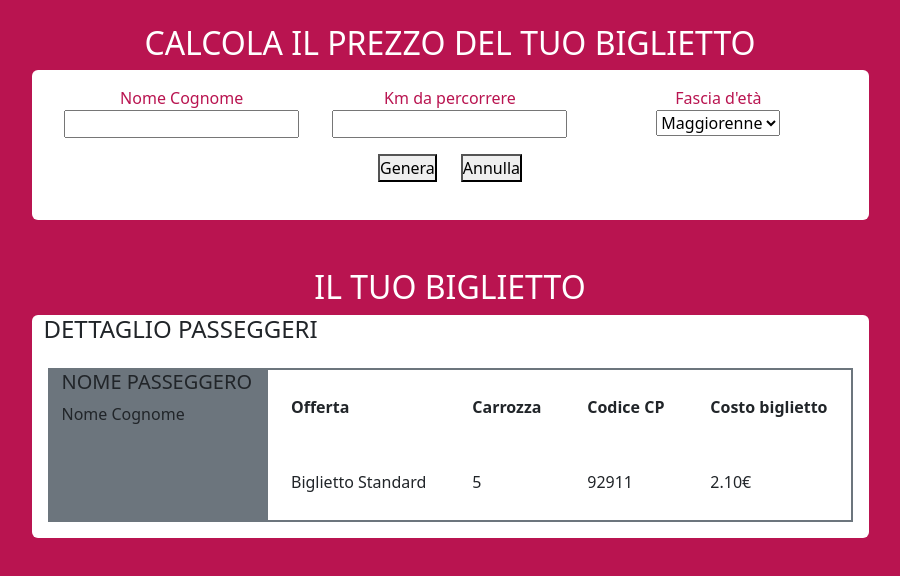
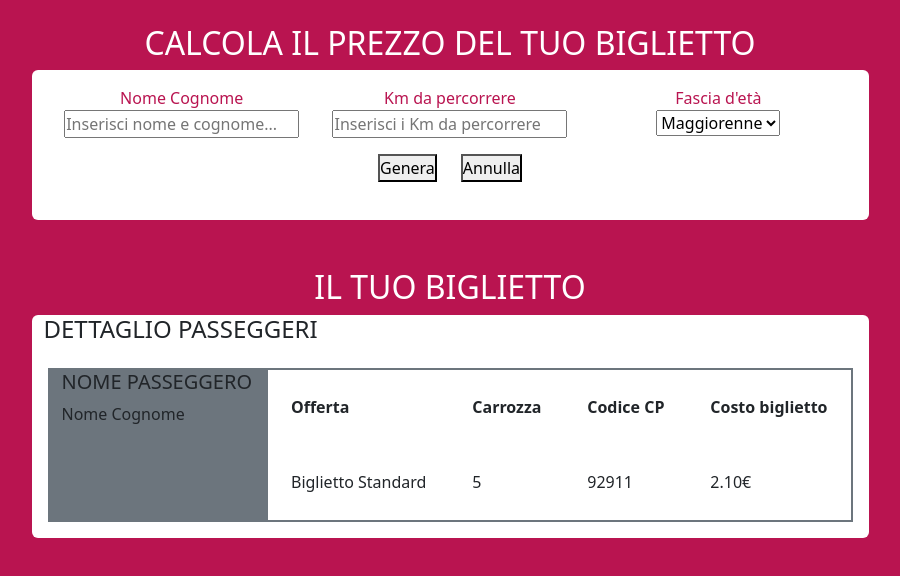
Before and after one commit to GiuseppeF11/js-biglietto-treno-form, a plain HTML site: page index.html in a window 1280 px wide. Shown: the whole page, without its empty margins (190-1090 px from the left). Drawn offline with nearby package versions, Linux system fonts and the light colour scheme; a script that the page names is missing.

Commit message:
Scritti step del flusso JS

```diff
--- a/index.html
+++ b/index.html
@@ -21,18 +21,19 @@
                         <div class="mb-5 text-center">
                                 <h2 class="text-white">CALCOLA IL PREZZO DEL TUO BIGLIETTO</h2>
                                 <div class="container w-75 m-auto bg-white rounded-2" id="priceCalculator">
+                                        <form>
                                                 <div class="row p-3 justify-content-around">
                                                         <div class="col">
                                                                 <div class="pink-color fw-medium">Nome Cognome</div>
                                                                 <div>
-                                                                <input type="text">
+                                                                        <input type="text" placeholder="Inserisci nome e cognome..." required>
                                                                 </div>
                                                         </div>
 
                                                         <div class="col">
                                                                 <div class="pink-color fw-medium">Km da percorrere</div>
                                                                 <div>
-                                                                <input type="text">
+                                                                        <input type="text" placeholder="Inserisci i Km da percorrere" required>
                                                                 </div>
                                                         </div>
 
@@ -46,6 +47,7 @@
                                                                 </div>
                                                         </div>
                                                 </div>
+                                        </form>
 
                                         <div class="row justify-content-center">
                                                 <div class="col-auto">
```
Also changed, not shown: js/scripts.js (added, +12 -0 lines). Lines whose indentation alone changed are shown as unchanged.
